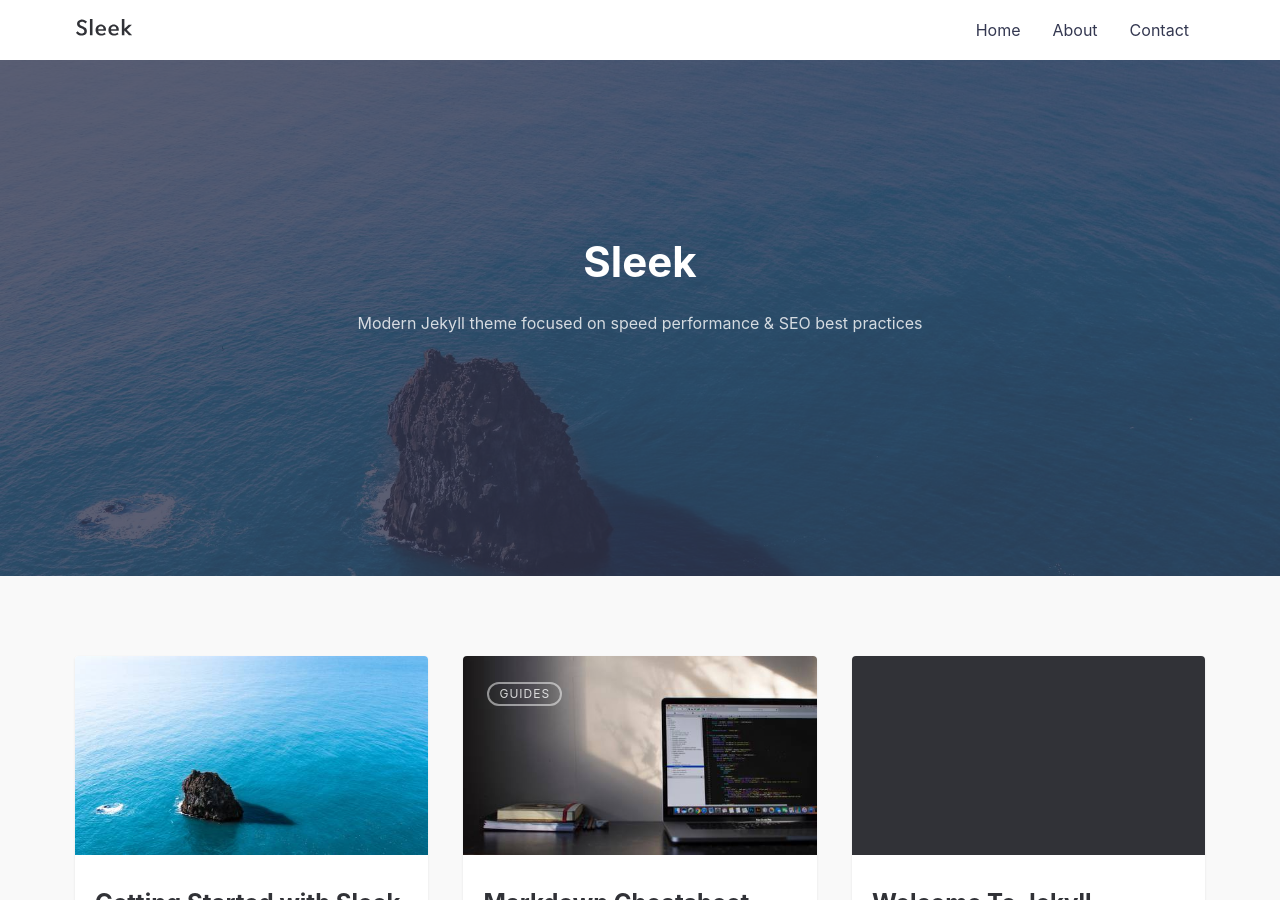
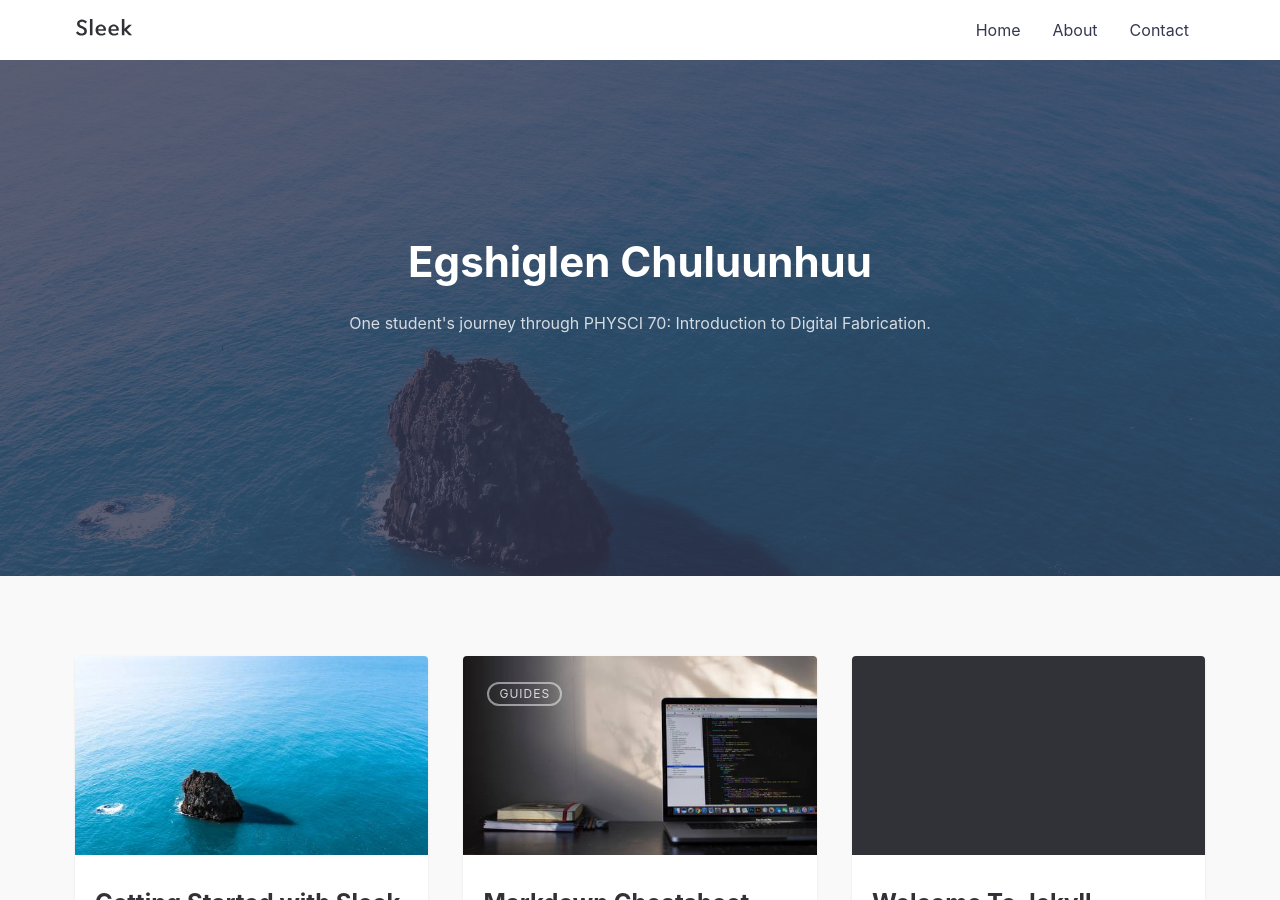
Before and after one commit to EgshiglenCodes/PHYSCI-70, a Jekyll site: the page built from index.md, in a window 1280 px wide and 900 px high. Built offline with Jekyll 4.4.1, drawn with Linux system fonts in a browser that asks for light colours; some of the changed text lies outside the part shown.

Commit message:
Homepage edits

```diff
--- a/_config.yml
+++ b/_config.yml
@@ -1,6 +1,6 @@
 # SITE CONFIGURATION
-title: Sleek # your site title
-author: GitHub User # You :P
+title: Egshiglen Chuluunhuu # your site title
+author: Egshiglen Chuluunhuu # You :P
 description: > # Meta description of Homepage
   Write an awesome description for your new site here. You can edit this
   line in _config.yml. It will appear in your document head meta (for
@@ -26,7 +26,7 @@
   - {name: 'Contact', link: '/contact'}
 
 tagline: >
-  Modern Jekyll theme focused on speed performance &amp; SEO best practices
+  One student's journey through PHYSCI 70: Introduction to Digital Fabrication.
 
 hero_img: posts/sleek_lg.jpg # Main background image: use the path from /assets/img/ => This will output /assets/img/posts/sleek_lg.jpg
 
```
Also changed, not shown: 2 other files.
